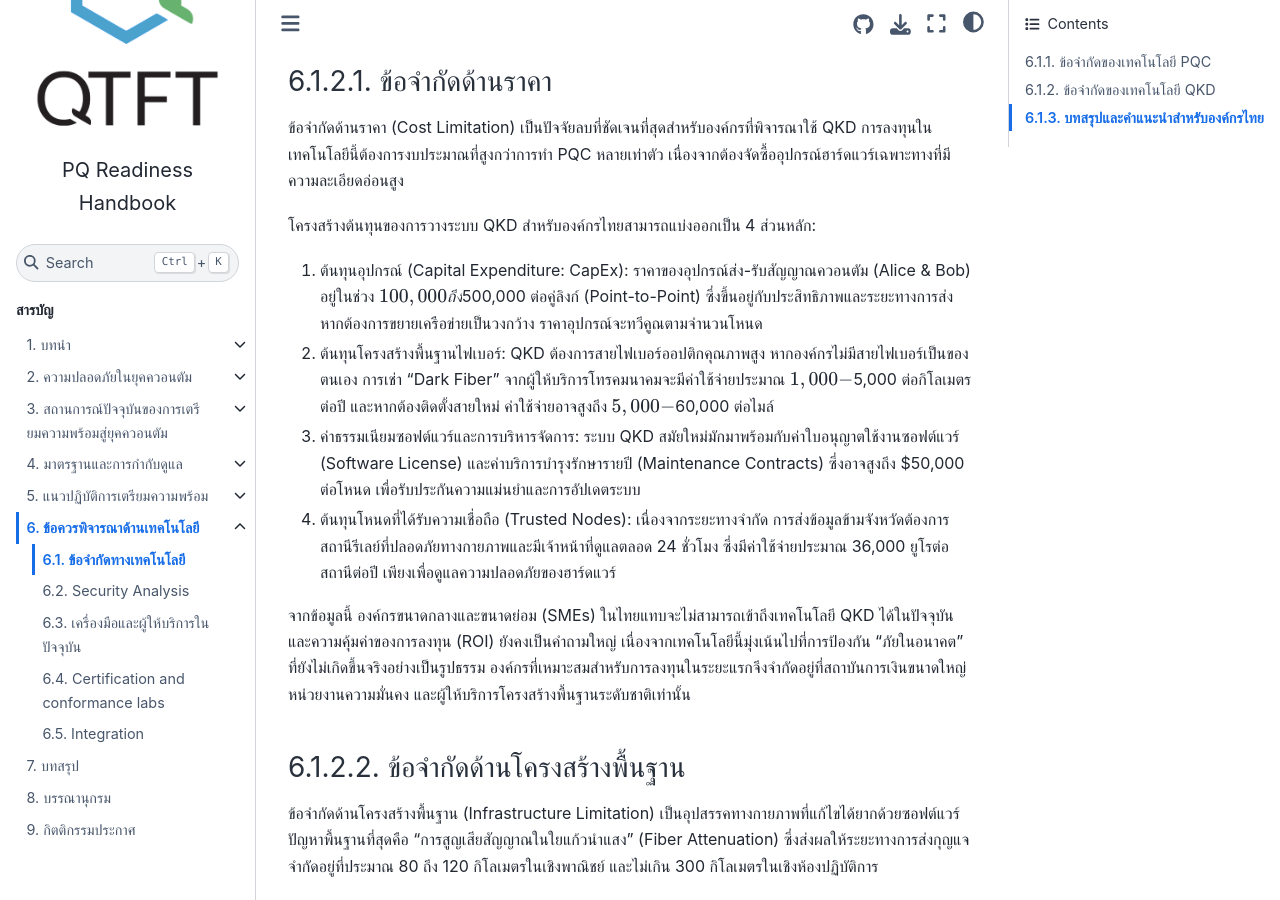
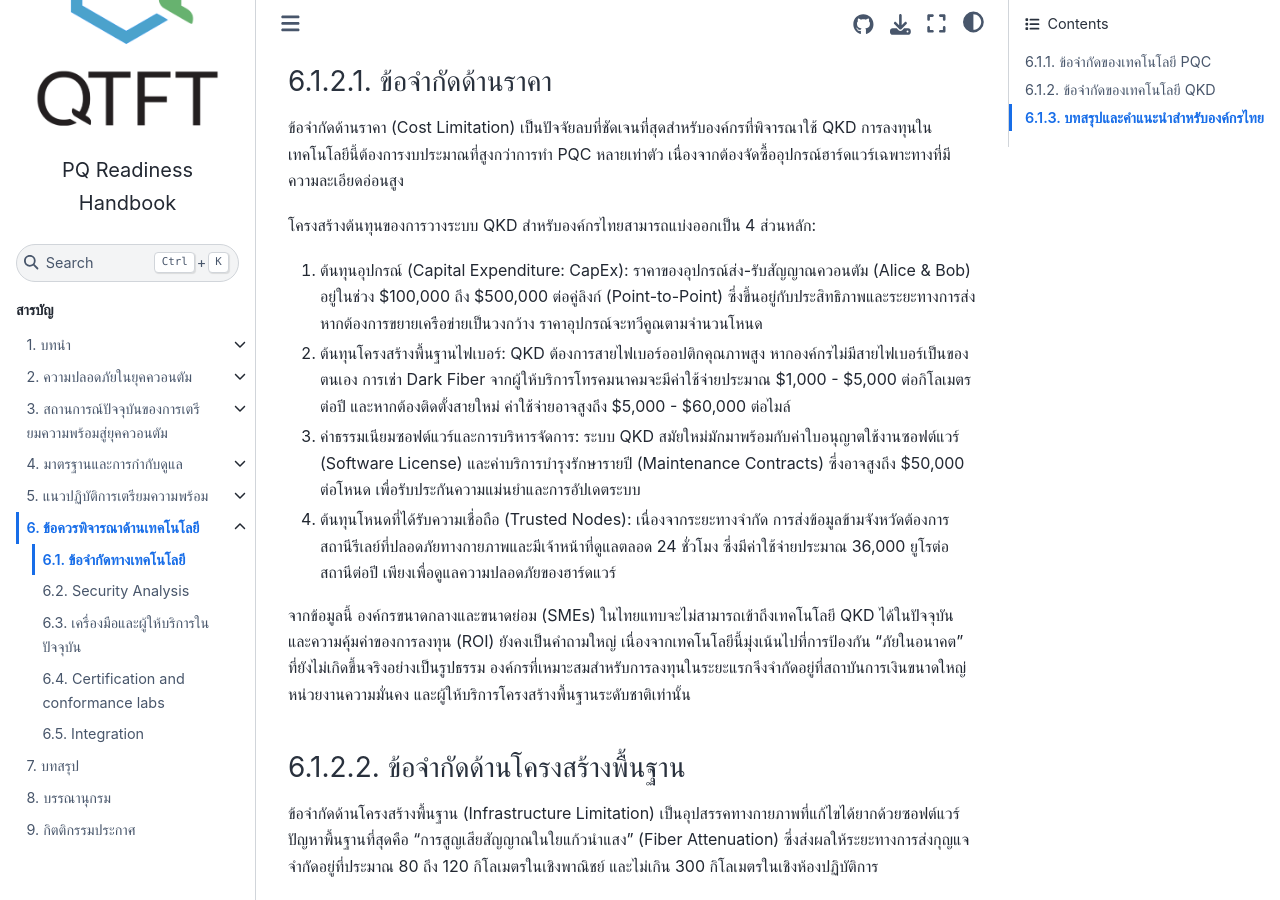
Before and after one commit to qtft/pq-readiness-handbook, a Jupyter Book: the page built from book/tech-considerations/limitations.md, in a window 1280 px wide and 900 px high, scrolled down 3177 px. Built offline with Jupyter Book 1.0.4 settings and Sphinx 7.4.7 and the Sphinx Book theme 1.1.4, drawn with Linux system fonts in a browser that asks for light colours; comment, search, counter and statistics services are not loaded.

```diff
--- a/book/tech-considerations/limitations.md
+++ b/book/tech-considerations/limitations.md
@@ -54,9 +54,9 @@ Quantum Key Distribution หรือ QKD นำเสนอความมั
 
 โครงสร้างต้นทุนของการวางระบบ QKD สำหรับองค์กรไทยสามารถแบ่งออกเป็น 4 ส่วนหลัก:
 
-1. ต้นทุนอุปกรณ์ (Capital Expenditure: CapEx): ราคาของอุปกรณ์ส่ง-รับสัญญาณควอนตัม (Alice & Bob) อยู่ในช่วง $100,000 ถึง $500,000 ต่อคู่ลิงก์ (Point-to-Point) ซึ่งขึ้นอยู่กับประสิทธิภาพและระยะทางการส่ง  หากต้องการขยายเครือข่ายเป็นวงกว้าง ราคาอุปกรณ์จะทวีคูณตามจำนวนโหนด
+1. ต้นทุนอุปกรณ์ (Capital Expenditure: CapEx): ราคาของอุปกรณ์ส่ง-รับสัญญาณควอนตัม (Alice & Bob) อยู่ในช่วง \$100,000 ถึง \$500,000 ต่อคู่ลิงก์ (Point-to-Point) ซึ่งขึ้นอยู่กับประสิทธิภาพและระยะทางการส่ง  หากต้องการขยายเครือข่ายเป็นวงกว้าง ราคาอุปกรณ์จะทวีคูณตามจำนวนโหนด
 
-2. ต้นทุนโครงสร้างพื้นฐานไฟเบอร์: QKD ต้องการสายไฟเบอร์ออปติกคุณภาพสูง หากองค์กรไม่มีสายไฟเบอร์เป็นของตนเอง การเช่า "Dark Fiber" จากผู้ให้บริการโทรคมนาคมจะมีค่าใช้จ่ายประมาณ $1,000 - $5,000 ต่อกิโลเมตรต่อปี  และหากต้องติดตั้งสายใหม่ ค่าใช้จ่ายอาจสูงถึง $5,000 - $60,000 ต่อไมล์
+2. ต้นทุนโครงสร้างพื้นฐานไฟเบอร์: QKD ต้องการสายไฟเบอร์ออปติกคุณภาพสูง หากองค์กรไม่มีสายไฟเบอร์เป็นของตนเอง การเช่า Dark Fiber จากผู้ให้บริการโทรคมนาคมจะมีค่าใช้จ่ายประมาณ \$1,000 - \$5,000 ต่อกิโลเมตรต่อปี  และหากต้องติดตั้งสายใหม่ ค่าใช้จ่ายอาจสูงถึง \$5,000 - \$60,000 ต่อไมล์
 
 3. ค่าธรรมเนียมซอฟต์แวร์และการบริหารจัดการ: ระบบ QKD สมัยใหม่มักมาพร้อมกับค่าใบอนุญาตใช้งานซอฟต์แวร์ (Software License) และค่าบริการบำรุงรักษารายปี (Maintenance Contracts) ซึ่งอาจสูงถึง $50,000 ต่อโหนด เพื่อรับประกันความแม่นยำและการอัปเดตระบบ
 
```
